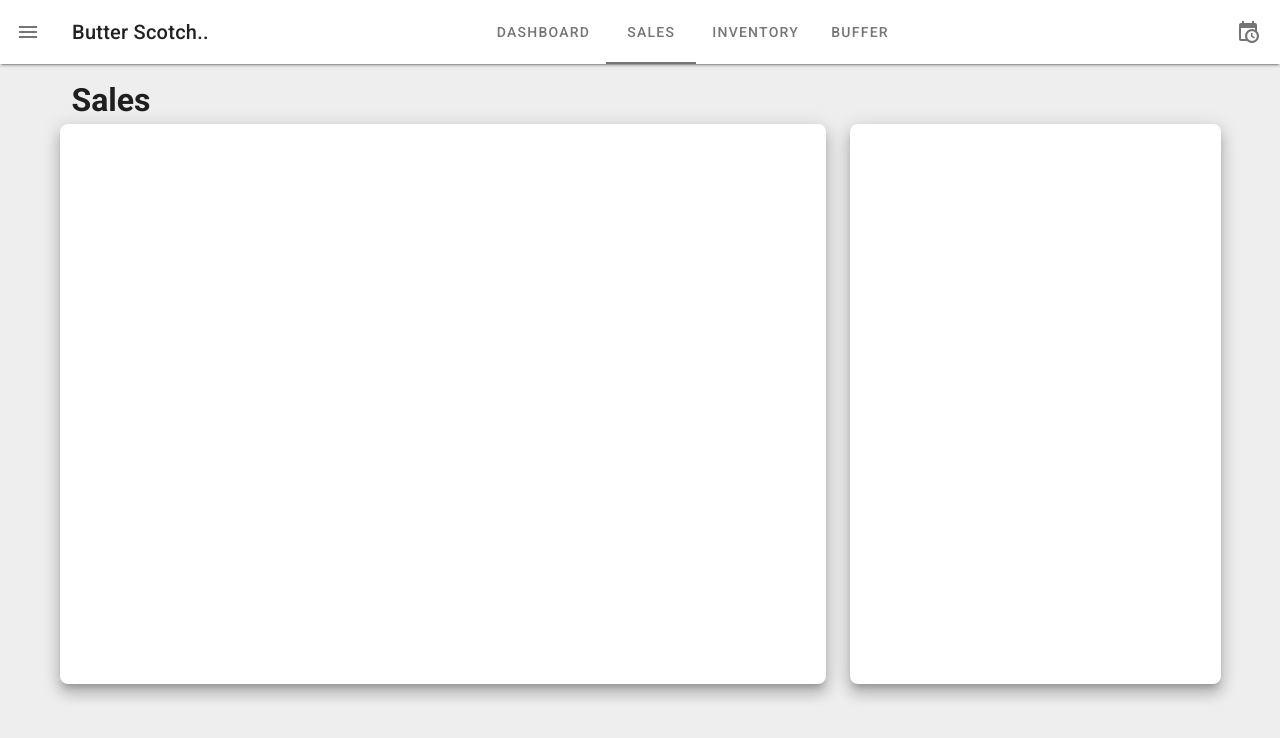
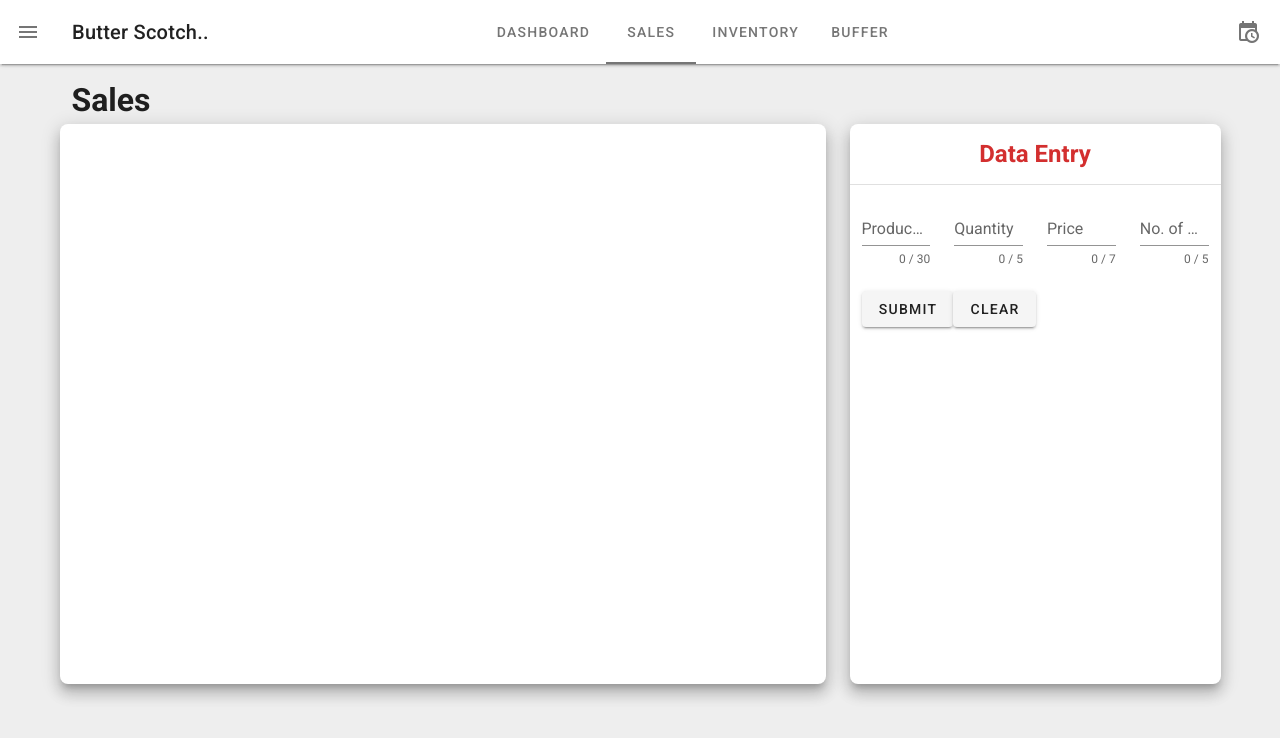
Before and after one commit to Satyam-Raj/restaurant, a Vue app: page /sales in a window 1280 px wide. Shown: the top 738 px of the page. Built offline with nearby package versions, Linux system fonts and the light colour scheme.

Commit message:
form handling

```diff
--- a/src/views/Inventory.vue
+++ b/src/views/Inventory.vue
@@ -1,5 +1,5 @@
 <template>
-<v-app id="inspire">
+<v-app id="inventory">
     <v-app-bar
       app
       color="white"
@@ -9,7 +9,7 @@
     >
       <v-app-bar-nav-icon @click="drawer = true"></v-app-bar-nav-icon>
       <v-app-bar-title class="title">
-        <div>Butter Scotch..</div>
+        <div>WoW Inventory..</div>
       </v-app-bar-title>
 
 
@@ -157,22 +157,22 @@
 
                   <v-flex xs12 md6>
                     <div class="caption grey--text">Product Name</div>
-                    <div >Wheat</div>
+                    <div >{{ name }}</div>
                   </v-flex>
 
                   <v-flex xs6 sm4 md2>
                     <div class="caption grey--text">Quantity</div>
-                    <span class="text-decoration-line-through">22</span><span> Kg</span>
+                    <span class="text-decoration-line-through">{{quantity}}</span><span> Kg</span>
                   </v-flex>
 
                   <v-flex xs6 sm4 md2>
                     <div class="caption grey--text">Price</div>
-                    <div>Rs 520</div>
+                    <span>Rs</span><span> {{ price }}</span>
                   </v-flex>
 
                   <v-flex xs2 sm4 md2>
                     <div class="caption grey--text">No. of item</div>
-                    <div>12</div>
+                    <div>{{no_of_item}}</div>
                   </v-flex>
 
                 </v-layout>
@@ -199,7 +199,7 @@
             >
 
 
-            <v-container
+            <!-- <v-container
              class="text-center red--text text--darken-2"
 
              >
@@ -214,7 +214,11 @@
 
 
 
-                  <v-form v-model="valid">
+                  <v-form
+                    v-model="valid"
+                    @submit.prevent="submit"
+                    ref="data_feed"
+                  >
                       <v-row>
 
                         <v-col
@@ -222,7 +226,7 @@
                           md="3"
                         >
                           <v-text-field
-                            v-model="data_feeds.name"
+                            v-model="name"
                             :rules="nameRules"
                             :counter="30"
                             label="Product Name"
@@ -235,7 +239,7 @@
                           md="3"
                         >
                           <v-text-field
-                            v-model="data_feeds.quantity"
+                            v-model="quantity"
                             :rules="quantityRules"
                             :counter="5"
                             label="Quantity"
@@ -248,7 +252,7 @@
                           md="3"
                         >
                           <v-text-field
-                            v-model="data_feeds.price"
+                            v-model="price"
                             :rules="priceRules"
                             :counter="7"
                             label="Price"
@@ -261,7 +265,7 @@
                           md="3"
                         >
                           <v-text-field
-                            v-model="data_feeds.no_of_item"
+                            v-model="no_of_item"
                             :rules="no_of_itemRules"
                             :counter="5"
                             label="No. of item"
@@ -269,38 +273,33 @@
                           ></v-text-field>
                         </v-col>
 
-                        <!-- <v-col
-                          cols="12"
-                          md="4"
-                        >
-                          <v-text-field
-                            v-model="email"
-                            :rules="emailRules"
-                            label="E-mail"
-                            required
-                          ></v-text-field>
-                        </v-col> -->
 
                       </v-row>
 
-                        <v-container
-                          class="text-center pt-9"
-                        >
 
-                          <v-btn
-                            class="mr-4"
-                            @click="submit"
-                          >
-                            submit
-                          </v-btn>
-                          <v-btn @click="clear">
-                            clear
-                          </v-btn>
-                        </v-container>
+
+
+
+
+
+
+
+
                   </v-form>
 
 
-              </v-container>
+              </v-container> -->
+
+
+              <v-container>
+              <v-btn
+                @click="buttonClick"
+              >
+                click
+              </v-btn>
+            </v-container>
+
+
 
 
 
@@ -336,19 +335,21 @@
       nameRules: [
         v => !!v || 'required',
         v => v.length <= 30 || 'must be less than 10 characters',
+        v => /^[a-z]+$/.test(v) || 'must be only alphabet',
       ],
+
 
       quantity: '',
       quantityRules: [
         v => !!v || 'required',
-        v => v.length <= 6 || 'must be less than 10 characters',
+        v => v.length <= 6 || 'must be less than 5 characters',
         v => /^[0-9]+$/.test(v) || 'must be a number',
       ],
 
       price: '',
       priceRules: [
         v => !!v || 'required',
-        v => v.length <= 7 || 'must be less than 10 characters',
+        v => v.length <= 7 || 'must be less than 7 characters',
         v => /^[0-9]+$/.test(v) || 'must be a number',
       ],
 
@@ -356,7 +357,7 @@
       no_of_item: '',
       no_of_itemRules: [
         v => !!v || 'required',
-        v => v.length <= 5 || 'must be less than 10 characters',
+        v => v.length <= 5 || 'must be less than 5 characters',
         v => /^[0-9]+$/.test(v) || 'must be a number',
       ],
 
@@ -369,14 +370,17 @@
 
 // form validation section above
 
-      data_feeds:
-        {
-          name: '',
-          quantity: '',
-          price: '',
-          no_of_item: '',
-        }
 
+
+
+
+        methods: {
+
+          buttonClick(){
+            console.log('clicked');
+          }
+
+        },
 
 
 
--- a/src/views/Sales.vue
+++ b/src/views/Sales.vue
@@ -115,6 +115,52 @@
 
             >
 
+
+
+
+              <v-container
+                v-for="(item, index) in list"
+                :key="index"
+              >
+                <v-card flat class="pa-2" >
+                  <v-layout row wrap >
+
+                    <v-flex xs12 md6>
+                      <div class="caption grey--text">Product Name</div>
+                      <div>{{item.name}}</div>
+                    </v-flex>
+
+                    <v-flex xs6 sm4 md2>
+                      <div class="caption grey--text">Quantity</div>
+                      <span>{{item.quantity}}</span><span> Kg</span>
+                    </v-flex>
+
+                    <v-flex xs6 sm4 md2>
+                      <div class="caption grey--text">Price</div>
+                     <span>Rs</span><span> {{item.price}}</span>
+                    </v-flex>
+
+                    <v-flex xs2 sm4 md2>
+                      <div class="caption grey--text">No. of item</div>
+                      <div>{{item.no_of_item}}</div>
+                    </v-flex>
+
+                  </v-layout>
+
+                </v-card>
+                <v-divider></v-divider>
+              </v-container>
+
+
+
+
+
+
+
+
+
+
+
               <!--  -->
             </v-sheet>
           </v-col>
@@ -129,6 +175,120 @@
               :elevation="10"
 
             >
+
+
+
+
+            <v-container
+             class="text-center red--text text--darken-2"
+
+             >
+
+              <h2>Data Entry</h2>
+            </v-container>
+            <v-divider></v-divider>
+
+
+              <v-container >
+
+
+
+
+                  <v-form
+                    @submit.prevent="submit"
+                  >
+                      <v-row>
+
+                        <v-col
+                          cols="12"
+                          md="3"
+                        >
+                          <v-text-field
+                            v-model="name"
+                            :rules="nameRules"
+                            :counter="30"
+                            label="Product Name"
+                            required
+                          ></v-text-field>
+                        </v-col>
+
+                        <v-col
+                          cols="12"
+                          md="3"
+                        >
+                          <v-text-field
+                            v-model="quantity"
+                            :rules="quantityRules"
+                            :counter="5"
+                            label="Quantity"
+                            required
+                          ></v-text-field>
+                        </v-col>
+
+                        <v-col
+                          cols="12"
+                          md="3"
+                        >
+                          <v-text-field
+                            v-model="price"
+                            :rules="priceRules"
+                            :counter="7"
+                            label="Price"
+                            required
+                          ></v-text-field>
+                        </v-col>
+
+                        <v-col
+                          cols="12"
+                          md="3"
+                        >
+                          <v-text-field
+                            v-model="no_of_item"
+                            :rules="no_of_itemRules"
+                            :counter="5"
+                            label="No. of item"
+                            required
+                          ></v-text-field>
+                        </v-col>
+
+
+                      </v-row>
+
+
+
+
+
+
+
+
+
+
+                  </v-form>
+
+
+              </v-container>
+
+
+
+            <v-container>
+              <v-btn
+                @click="submit"
+              >
+                Submit
+              </v-btn>
+
+              <v-btn
+                @click="clear"
+              >
+                Clear
+              </v-btn>
+            </v-container>
+
+
+
+
+
+
               <!--  -->
             </v-sheet>
           </v-col>
@@ -144,16 +304,74 @@
   export default {
     name: 'Sales',
     data: () => ({
-      // links: [
-      //   {title:'Dashboard', route: "/"},
-      //   {title:'Inventory', route: "/inventory"},
-      //   {title:'Sales', route: "/sales"},
-      //   {title:'Buffer', route: "/buffer"},
-
-      // ],
       drawer:false,
       group: null,
+
+      name: '',
+      quantity: '',
+      price: '',
+      no_of_item: '',
+
+
+
+      nameRules: [
+        v => !!v || 'required',
+        v => v.length <= 30 || 'must be less than 10 characters',
+        v => /^[a-z]+$/.test(v) || 'must be only alphabet',
+      ],
+
+      quantityRules: [
+        v => !!v || 'required',
+        v => v.length <= 5 || 'must be less than 5 characters',
+        v => /^[0-9]+$/.test(v) || 'must be only number',
+      ],
+
+      priceRules: [
+        v => !!v || 'required',
+        v => v.length <= 7 || 'must be less than 7 characters',
+        v => /^[0-9]+$/.test(v) || 'must be only number',
+      ],
+
+      no_of_itemRules: [
+        v => !!v || 'required',
+        v => v.length <= 5 || 'must be less than 5 characters',
+        v => /^[0-9]+$/.test(v) || 'must be only number',
+      ],
+
+
+
+
+
+
+      list: [],
+
     }),
+
+    methods: {
+      submit(){
+        let newItem = {
+          id: Date.now(),
+          name: this.name,
+          quantity: this.quantity,
+          price: this.price,
+          no_of_item: this.no_of_item,
+        }
+        this.list.push(newItem)
+        this.name = ''
+        this.quantity = ''
+        this.price = ''
+        this.no_of_item = ''
+
+
+      },
+
+      clear(){
+        this.name = ''
+        this.quantity = ''
+        this.price = ''
+        this.no_of_item = ''
+      },
+    },
 
 
   }
```
